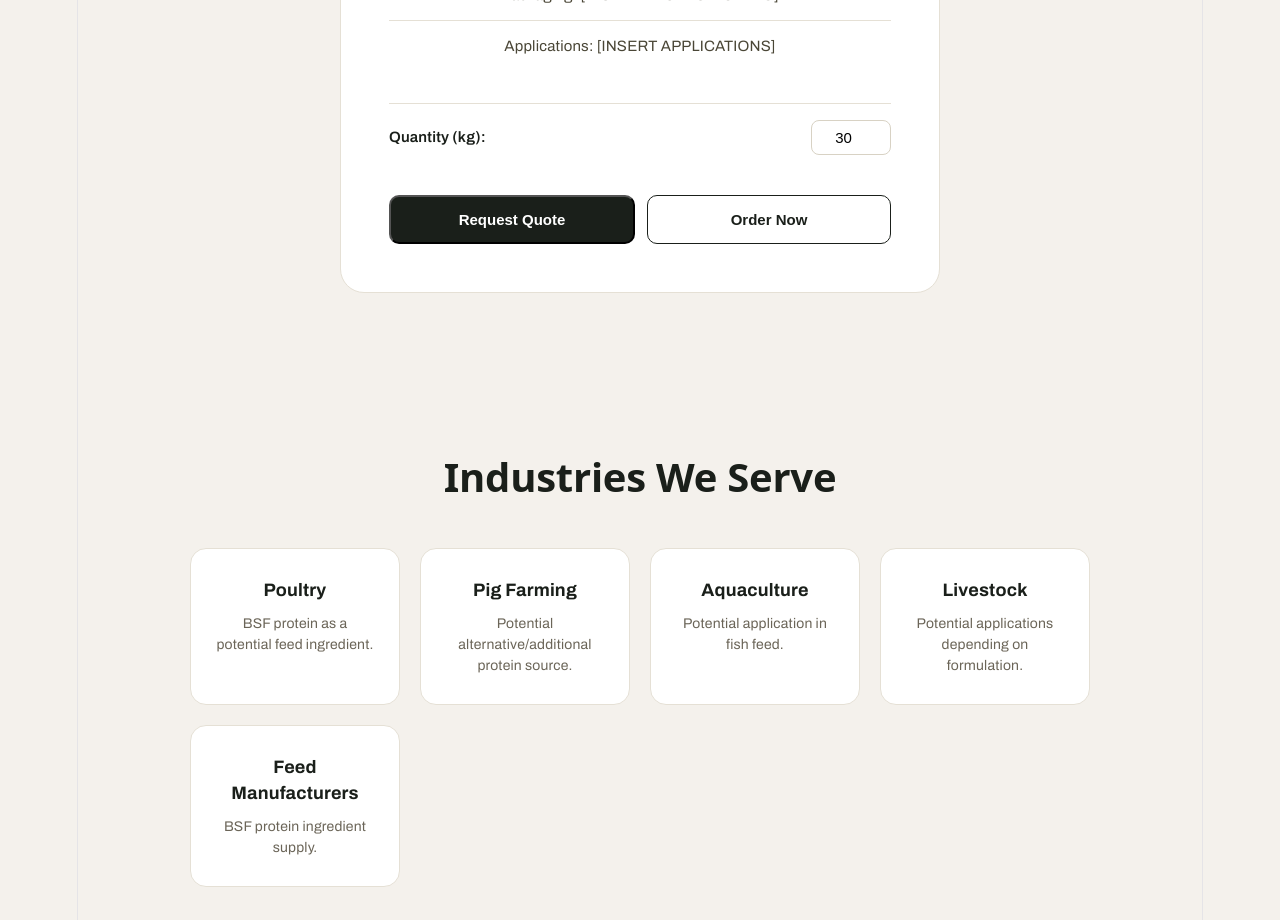
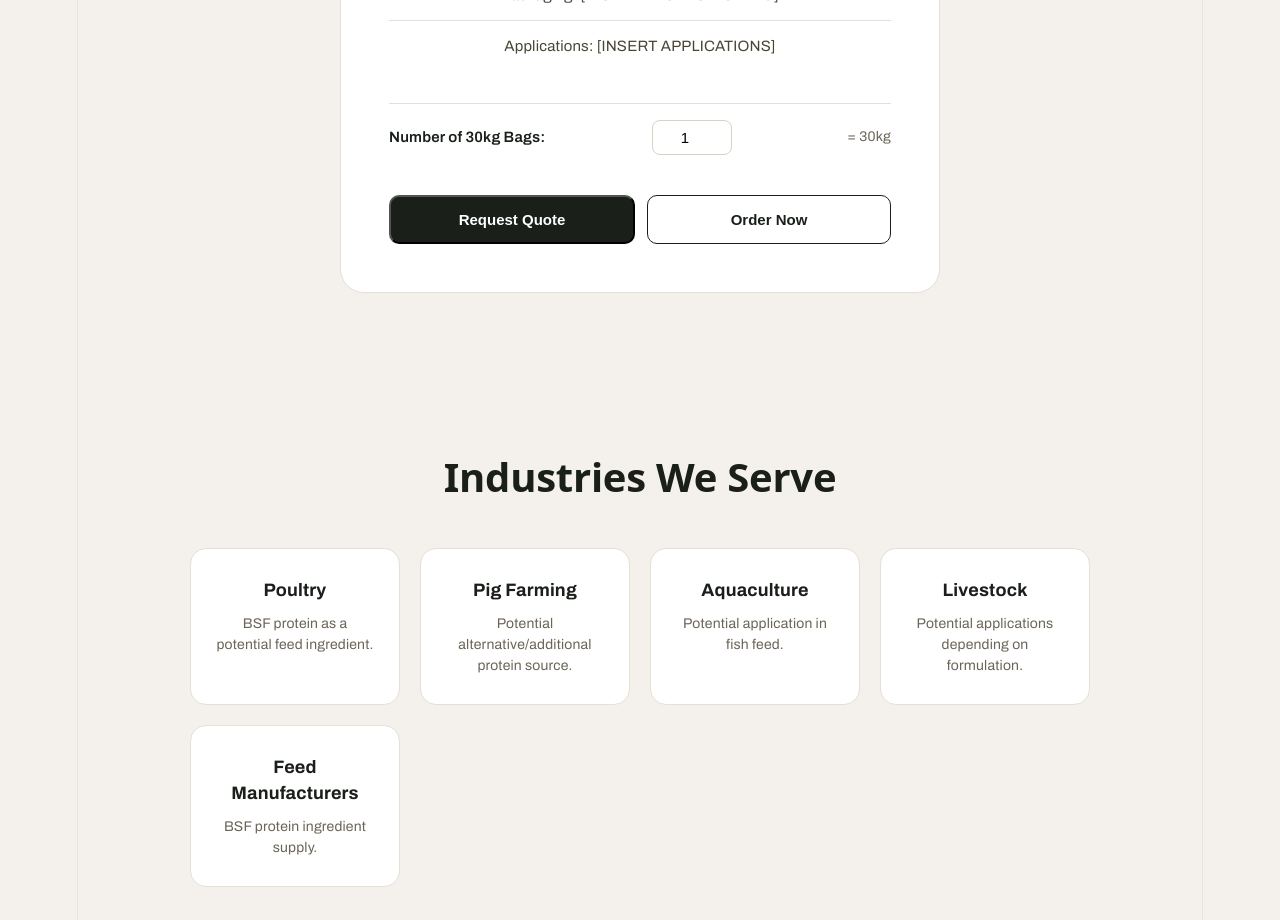
Before and after one commit to Elicyclex/elicyclex-web, a React (Vite) app: page / in a window 1280 px wide. Shown: the part 2480-3400 px from the top of the page. Built offline with nearby package versions, Linux system fonts and the light colour scheme.

Commit message:
Switch order quantity to bags instead of raw kg

```diff
--- a/src/App.css
+++ b/src/App.css
@@ -634,3 +634,8 @@ body {
     align-items: stretch;
   }
 }
+.quantity-total {
+  font-size: 14px;
+  color: #6b6558;
+  margin-left: 8px;
+}
--- a/src/App.jsx
+++ b/src/App.jsx
@@ -101,16 +101,19 @@ function HomePage() {
             </ul>
 
             <div className="quantity-selector">
-              <label htmlFor="quantity">Quantity (kg):</label>
-              <input
-                type="number"
-                id="quantity"
-                min="30"
-                step="1"
-                value={quantity}
-                onChange={(e) => setQuantity(Math.max(30, Number(e.target.value)))}
-              />
-            </div>
+  <label htmlFor="bags">Number of 30kg Bags:</label>
+  <input
+    type="number"
+    id="bags"
+    min="1"
+    step="1"
+    value={quantity / 30}
+    onChange={(e) => setQuantity(e.target.value === '' ? '' : Number(e.target.value) * 30)}
+    onBlur={(e) => setQuantity(Math.max(1, Number(e.target.value) || 1) * 30)}
+  />
+  <span className="quantity-total">= {quantity}kg</span>
+</div>
+
 
             <div className="product-actions">
               <button className="btn-primary" onClick={() => setShowOrderForm(true)}>Request Quote</button>
```
